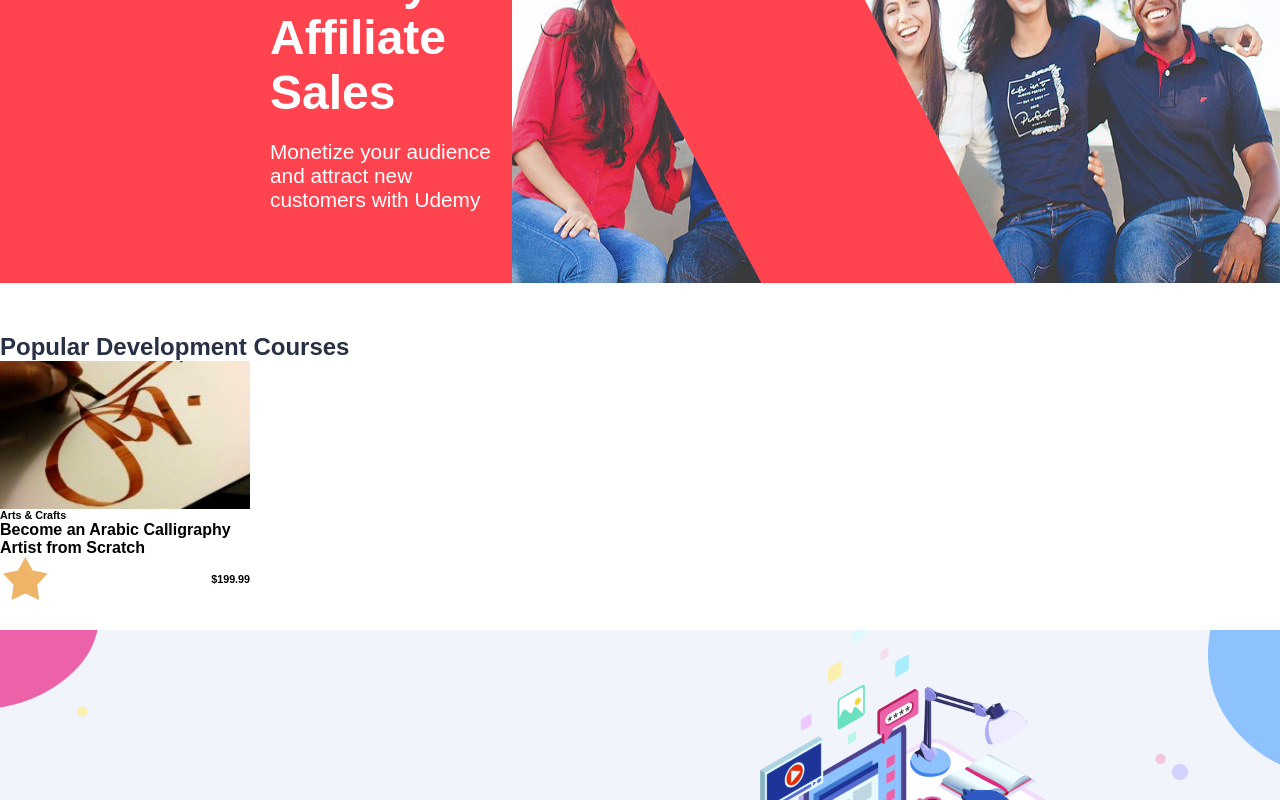
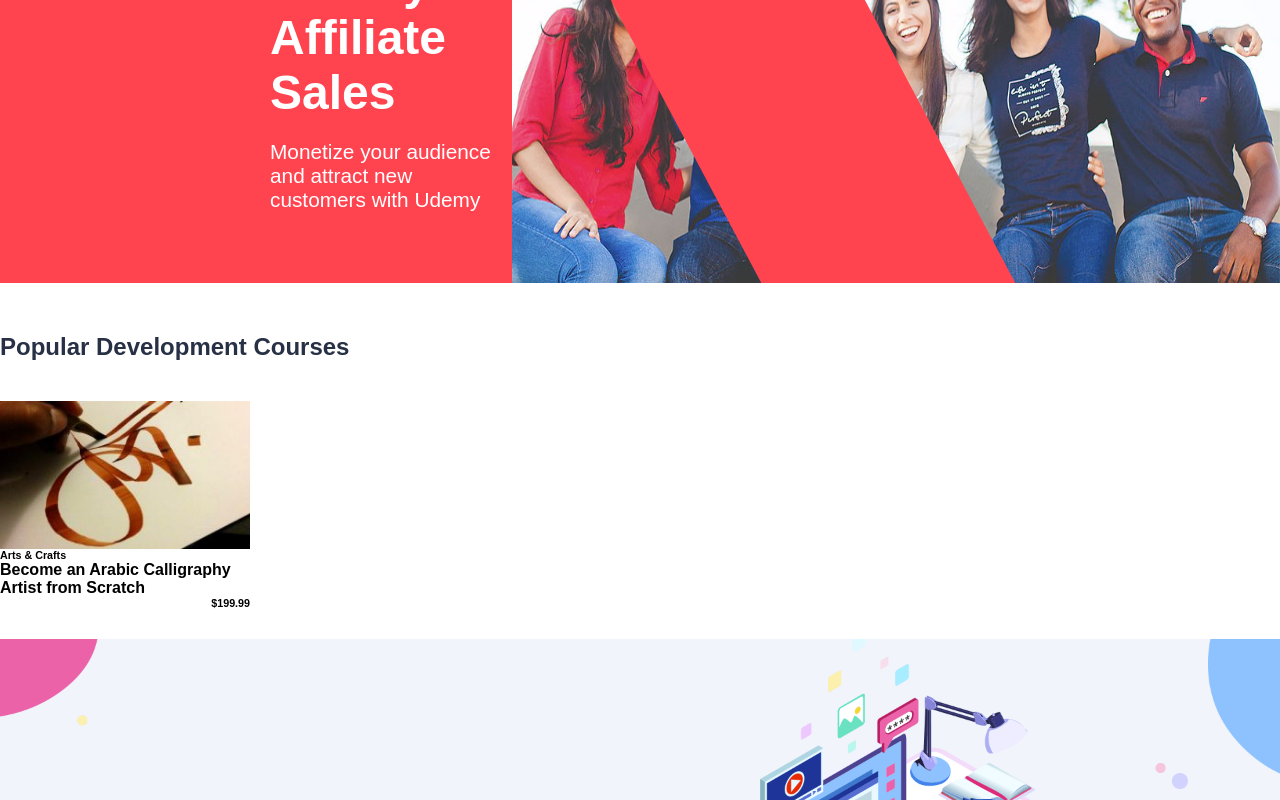
Before and after one commit to Riccardo15Pinto/proj-html-vuejs, a Vue app: page / in a window 1280 px wide. Shown: the part 357-1157 px from the top of the page. Built offline with nearby package versions, Linux system fonts and the light colour scheme.

Commit message:
fix line 19 , and add line 36

```diff
--- a/src/components/sub-components/DevelopmentCourses.vue
+++ b/src/components/sub-components/DevelopmentCourses.vue
@@ -16,7 +16,7 @@ export default {
             <h2>Popular Development Courses</h2>
 
             <div class="card-container">
-                <CourseCard :item="courses[0]" :average="courses[0].average" />
+                <CourseCard :item="courses[0]" />
             </div>
         </div>
     </section>
@@ -33,6 +33,7 @@ section {
 
         h2 {
             color: $blue;
+            margin-bottom: 40px;
         }
     }
 }
```
